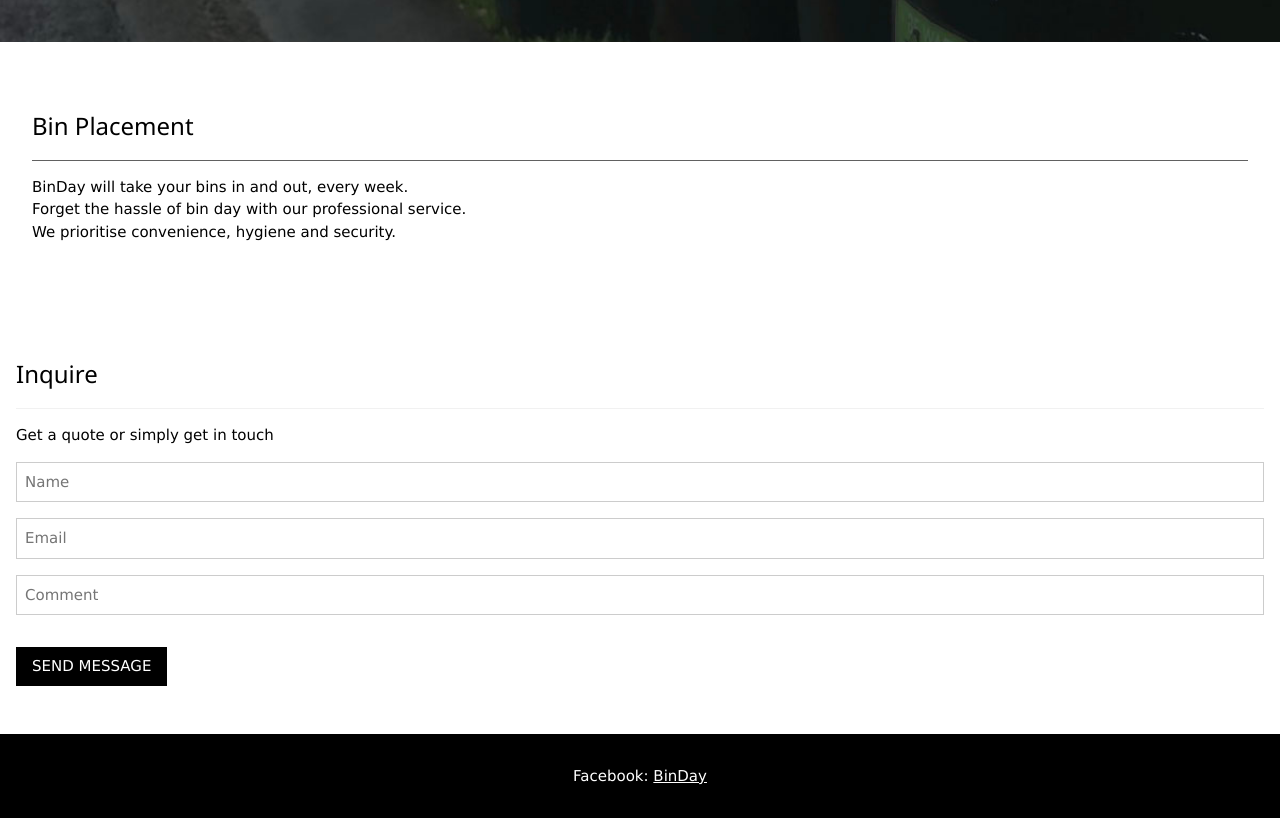
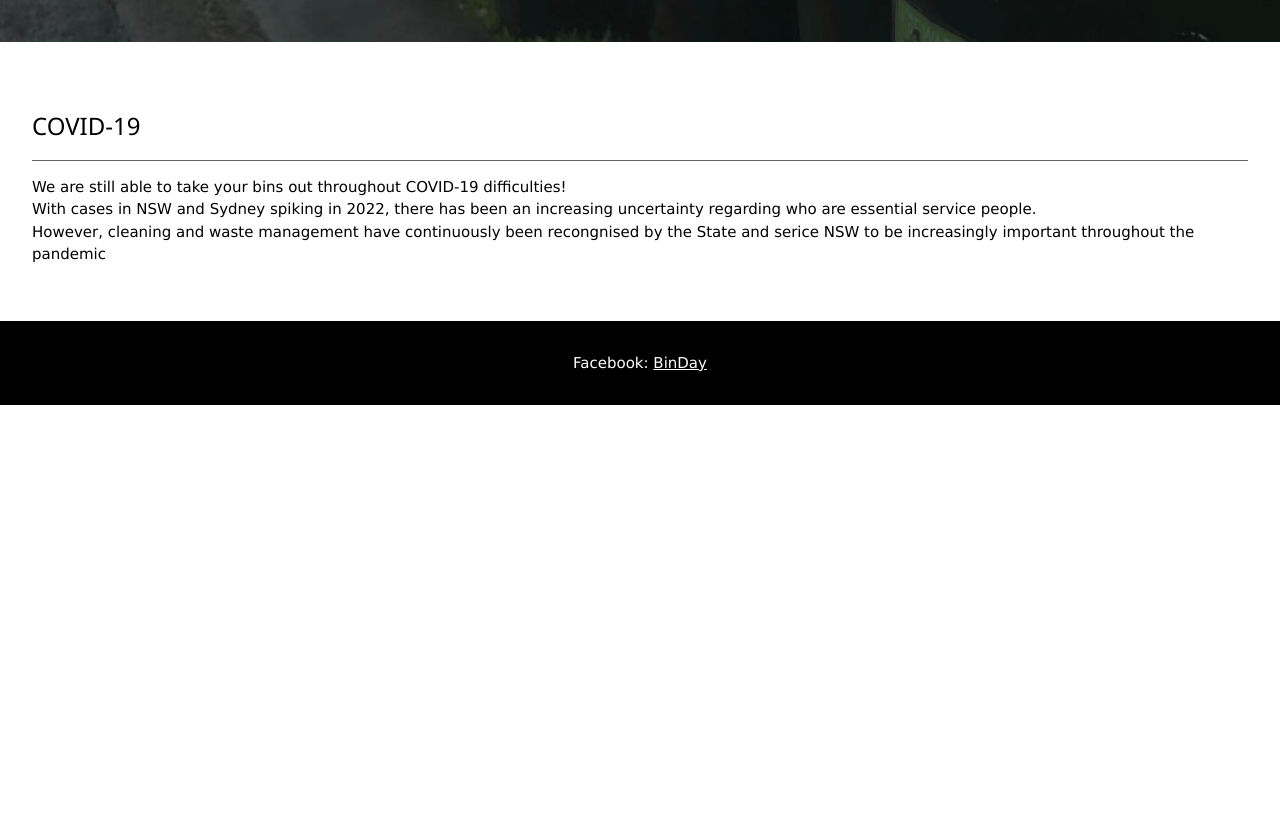
Before and after one commit to SydneyBinDay/Binday, a plain HTML site: page Pages/Covid.html in a window 1280 px wide. Shown: the part 565-1383 px from the top of the page. After the commit the page ends 970 px from the top, so only its background shows below. Drawn offline with Linux system fonts and the light colour scheme; files whose address does not match are found by name.

Commit message:
COVID policy

```diff
--- a/Pages/Covid.html
+++ b/Pages/Covid.html
@@ -11,12 +11,12 @@
 <!-- Navbar (sit on top) -->
 <div class="w3-top">
   <div class="w3-bar w3-white w3-wide w3-padding w3-card">
-    <a href="index.html" class="w3-bar-item w3-button"><b>BD</b> BinDay</a>
+    <a href="../index.html" class="w3-bar-item w3-button"><b>BD</b> BinDay</a>
     <!-- Float links to the right. Hide them on small screens -->
     <div class="w3-right w3-hide-small">
-    <a href="index.html#Bin_Placement" class="w3-bar-item w3-button">Bin placement</a>
+    <a href="../index.html#Bin_Placement" class="w3-bar-item w3-button">Bin placement</a>
 	  <a href="https://buy.stripe.com/eVa2998wi2ou0mIaEE" class="w3-bar-item w3-button">Sign up</a>
-      <a href="index.html#contact" class="w3-bar-item w3-button">Contact</a>
+      <a href="../index.html#contact" class="w3-bar-item w3-button">Contact</a>
     </div>
   </div>
 </div>
@@ -33,26 +33,13 @@
 
 <div class="w3-content w3-padding" style="max-width:1564px">
   <div class="w3-container w3-padding-32" id="Bin_placement">
-    <h3 class="w3-border-bottom w3-border-dark-grey w3-padding-16">Bin Placement</h3>
+    <h3 class="w3-border-bottom w3-border-dark-grey w3-padding-16">COVID-19</h3>
       <!-- About Section -->
-      <p> BinDay will take your bins in and out, every week. <br> Forget the hassle of bin day with our professional service. <br> We prioritise convenience, hygiene and security. </p>
+      <p> We are still able to take your bins out throughout COVID-19 difficulties!
+        <br> With cases in NSW and Sydney spiking in 2022, there has been an increasing uncertainty regarding who are essential service people.
+        <br> However, cleaning and waste management have continuously been recongnised by the State and serice NSW to be increasingly important throughout the pandemic </p>
   </div>
 </div>
-
-
-<div class="w3-container w3-padding-32" id="contact">
-    <h3 class="w3-border-bottom w3-border-light-grey w3-padding-16">Inquire</h3>
-    <p> Get a quote or simply get in touch </p>
-    <form action= "https://formsubmit.co/e3221c71b8bcd52c1f5f83cbe046930b" method="POST">
-      <input class="w3-input w3-border" type="text" placeholder="Name" required name="Name">
-      <input class="w3-input w3-section w3-border" type="text" placeholder="Email" required name="Email">
-      <input class="w3-input w3-section w3-border" type="text" placeholder="Comment" required name="Comment">
-      <button class="w3-button w3-black w3-section" type="submit">
-        <i class="fa fa-paper-plane"></i> SEND MESSAGE
-      </button>
-    </form>
-  </div>
-
 
 <!-- End page content -->
 </div>
```
Also changed, not shown: index.html (+1 -1 lines).
